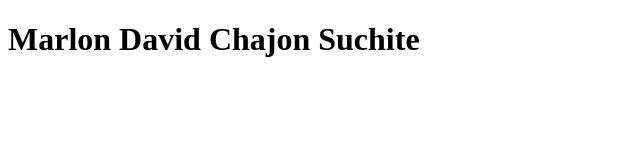
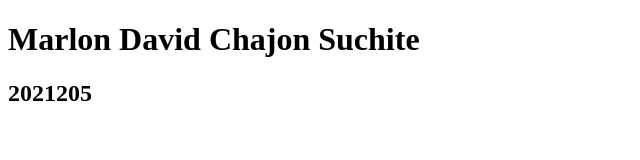
Before and after one commit to mchajon-2021205/ejercicio, a plain HTML site: page index.html in a window 1280 px wide. Shown: the whole page, without its empty margins (0-640 px from the left). Drawn offline with Linux system fonts and the light colour scheme.

Commit message:
Se agrego titulo h2 archivo index.html

```diff
--- a/index.html
+++ b/index.html
@@ -8,5 +8,6 @@
 </head>
 <body>
     <h1>Marlon David Chajon Suchite</h1>
+    <h2>2021205</h2>
 </body>
 </html>
```
